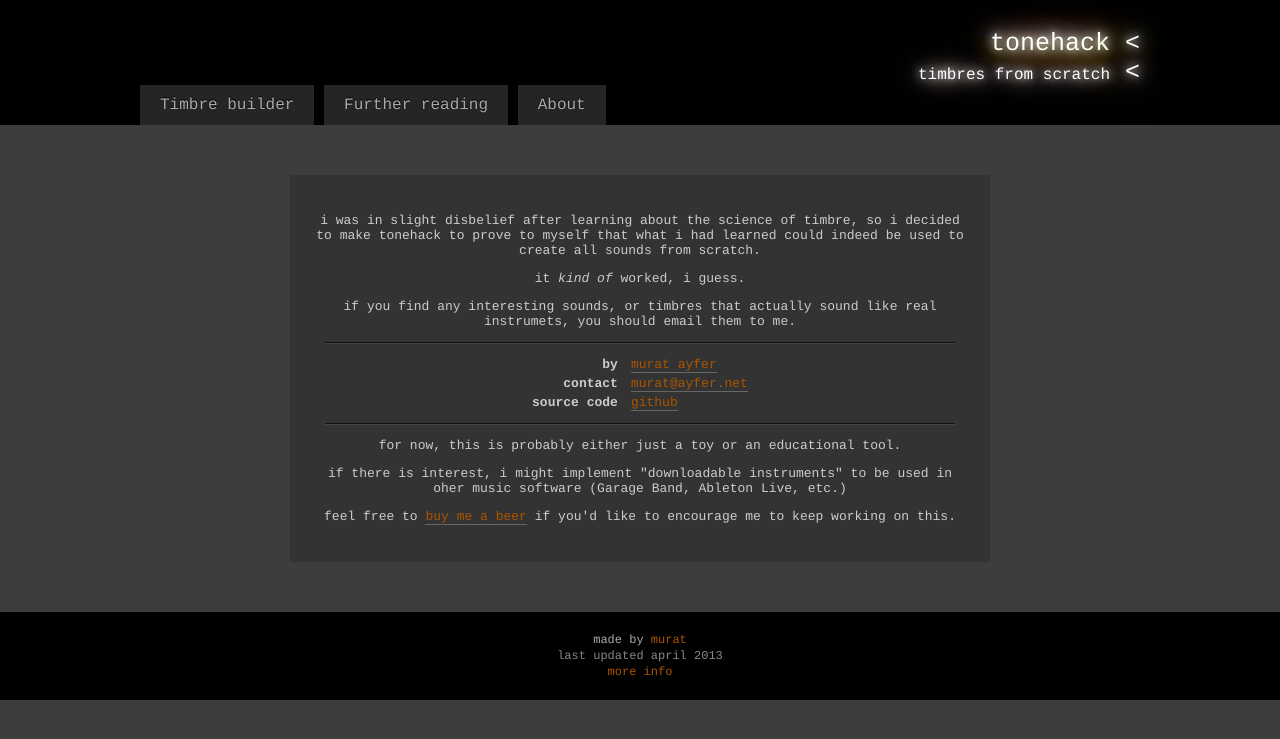
After one commit to mayfer/tonehack, a Django app: template tonehack/templates/about.html in a window 1280 px wide. The commit adds this page. Shown: the top 739 px of the page. Run offline with Django 3.2, Linux system fonts and the light colour scheme; the template is opened without the code that fills it, so the values that code supplies are empty.

```diff
--- a/tonehack/models.py
+++ b/tonehack/models.py
@@ -5,6 +5,7 @@ class Instrument(models.Model):
     id = models.AutoField(primary_key=True)
     waves_json = models.TextField()
     date = models.DateTimeField()
+    owner = models.CharField(max_length=50)
 
     class Meta:
         db_table = 'messages'
--- a/tonehack/static/css/style.css
+++ b/tonehack/static/css/style.css
@@ -38,7 +38,7 @@ canvas { display: block; }
 
 .container { width: 1000px; margin: 0 auto; position: relative; }
 
-a { color: #a50; text-decoration: none; border-bottom: 1px solid #ff8000; }
+a { color: #a50; text-decoration: none; }
 a:hover { color: #b20; }
 #footer a:hover { color: #c90; }
 
@@ -61,11 +61,14 @@ a:hover { color: #b20; }
 
 .adsr-link canvas { position: absolute; top: 0; left: 0; }
 
+.action-buttons { position: absolute; top: 5px; left: 10px; }
 .setting { font-size: 12px; line-height: 16px; padding: 0 3px; }
-.add-tone { position: absolute; top: 10px; left: 10px; background: #ddd; border-radius: 2px; }
-.add-tone:hover { background: #fff; }
+.action-buttons a { background: #ddd; border-radius: 2px; }
+.action-buttons a:hover { background: #fff; }
+.action-buttons a span { display: inline-block; line-height: 10px; width: 10px; background: #fff; border-radius: 5px; color: #777; text-align: center; }
+
 .all-durations { position: absolute; bottom: 10px; left: 10px; }
-.envelope-switcher { position: absolute; bottom: 10px; left: 400px; }
+.envelope-switcher { position: absolute; bottom: 10px; left: 350px; }
 .envelope-switcher a { color: #555; border-bottom: 1px solid #555; border-radius: 1px; background: #ddd; padding: 0 5px; line-height: 16px; }
 .envelope-switcher a:hover { background: #fff; }
 .envelope-switcher a.volume.selected { color: #a50; background: #eee; border: 2px solid #a50; border-right: 1px solid #555; }
@@ -82,22 +85,32 @@ a:hover { color: #b20; }
 .drawing-canvas { position: absolute; top: 0; left: 0; opacity: 0.3; }
 .drawing-canvas.active { z-index: 100; opacity: 1; }
 
-.draw-mode { z-index: 200; position: absolute; top: 30px; left: 50%; width: 300px; margin-left: -150px; border-radius: 5px; line-height: 30px; text-align: center; }
-.draw-mode a { background: #fff; color: #aaa; display: inline-block; width: 150px; border-radius: 5px; border-bottom: 2px solid #aaa; }
-.draw-mode a.volume.selected, .draw-mode a.volume:hover { color: #aa6000; border-bottom: 2px solid #aa6000; }
-.draw-mode a.freq.selected, .draw-mode a.freq:hover { color: #00aa00; border-bottom: 2px solid #00aa00; }
-
 #header h1, #header h2 { padding: 0; font-weight: normal; text-align: center; text-shadow: 0 0 10px #fff, 0 0 20px #fff, 0 0 30px #fff, 0 0 40px #FF8000, 0 0 70px #FF8000, 0 0 80px #FF8000, 0 0 100px #FF8000, 0 0 150px #FF8000; color: #fff; }
 #header h1 { margin: 30px 0 5px 0; font-size: 25px; line-height: 28px; text-align: right; }
 #header h2 { font-size: 16px; line-height: 20px; margin: 0; text-align: right; }
 #header h2 span.lt { font-size: 25px; }
 
-#help { display: none; position: absolute; top: 90px; left: 50%; margin-left: -300px; width: 550px; padding: 20px; background: #ddd; z-index: 500; border-radius: 10px; box-shadow: 0 0 20px 0 #000; border: 5px solid #666; color: #000; padding-top: 60px; }
-#help .title { position: absolute; top: 0; left: 0; width: 100%; background: #999; border-top-right-radius: 5px; border-top-left-radius: 5px; }
-#help .title h3 { margin: 0 10px; line-height: 30px; color: #fff; padding: 10px; }
-#help .close { position: absolute; top: 0; right: 0; line-height: 8px; width: 8px; height: 8px; display: block; padding: 10px; background: #bbb; border: none; border-radius: 5px; color: #333; }
+.popup { display: none; position: absolute; top: 90px; left: 50%; margin-left: -300px; width: 550px; padding: 20px; background: #ddd; z-index: 500; border-radius: 10px; box-shadow: 0 0 20px 0 #000; border: 5px solid #666; color: #000; padding-top: 60px; }
+.popup .title { position: absolute; top: 0; left: 0; width: 100%; background: #999; border-top-right-radius: 5px; border-top-left-radius: 5px; }
+.popup .title h3 { margin: 0 10px; line-height: 30px; color: #fff; padding: 10px; }
+.popup .close { position: absolute; top: 0; right: 0; line-height: 8px; width: 8px; height: 8px; display: block; padding: 10px; background: #bbb; border: none; border-radius: 5px; color: #333; }
+
+#help, #save { top: 200px; }
+
+#save p { font-size: 13px; }
+#save button , #save input { display: inline-block; line-height: 20px; margin: 0; }
+#save input { background: #fff; border: 1px solid #555; }
+#save button { background: #333; color: #aaa; border: 1px solid #555; }
 
 #fec { padding: 20px; background: #333; border: 1px solid #444; border-top: 1px solid #000; border-left: 1px solid #222; border-radius: 3px; margin: 10px 0; color: #ccc; font-size: 13px; }
 #fec li { margin-bottom: 10px; }
 #fec strong { color: #ddd; }
 #fec li span { color: #aaa; font-size: 10px; }
+
+#about .inner { margin: 50px 150px; padding: 25px; background: #333; text-align: center; font-size: 13px; color: #ccc; }
+#about a { border-bottom: 1px solid #666; }
+#about table { text-align: left; margin: 0 auto; }
+#about table th { text-align: right; padding-right: 10px; }
+.hr { border-top: 1px solid #111; border-bottom: 1px solid #444; margin: 10px; }
+
+input, button { font-family: monospace; margin: 0; padding: 0 5px; }
--- a/tonehack/static/js/ui.js
+++ b/tonehack/static/js/ui.js
@@ -69,6 +69,7 @@ function waveCanvas(jq_elem, freqs) {
 
         var superposed_row = $('<div>').addClass('row superposed').appendTo(this.wave_rows);
         var superposed_controls = $('<div>').addClass('wave-controls').appendTo(superposed_row);
+        var action_buttons = $('<div>').addClass('action-buttons').appendTo(superposed_controls);
 
         var spacer = $('<div>').addClass('spacer').appendTo(superposed_row);
 
@@ -116,10 +117,26 @@ function waveCanvas(jq_elem, freqs) {
                 that.saveWaves();
             }
         });
-       var add_tone = $('<a>').addClass('add-tone setting')
+
+        var save_tone = $('<a>').addClass('save-tone setting')
             .attr('href', '#')
-            .html('Add a tone [+]')
-            .appendTo(superposed_controls)
+            .html('<span>¬</span> Share current instrument')
+            .appendTo(action_buttons)
+            .on('click', function(e){
+                e.preventDefault();
+                $('#save').show();
+                $('#save').find('input').focus();
+                $('#save .close').one('click', function(e){
+                    e.preventDefault();
+                    $('#save').hide();
+                });
+            }
+        );
+        $('<br>').appendTo(action_buttons)
+        var add_tone = $('<a>').addClass('add-tone setting')
+            .attr('href', '#')
+            .html('<span>+</span> Add a tone')
+            .appendTo(action_buttons)
             .on('click', function(e){
                 e.preventDefault();
                 var wave;
@@ -145,7 +162,8 @@ function waveCanvas(jq_elem, freqs) {
                 wave_row.find('.frequency').focus();
                 that.resetWavesCanvas();
                 that.saveWaves();
-            });
+            }
+        );
 
         this.wave_rows.bind('mouseup', function(e) {
             that.saveWaves();
@@ -226,7 +244,7 @@ function waveCanvas(jq_elem, freqs) {
         var string_canvas = new stringSubCanvas(this.waves_canvas, wave, base_freq, this.wave_height, this.spacer);
         string_canvas.setProgressElem(progress_elem);
 
-        $('<a>').html('reset').appendTo(controls).addClass('reset').on('click', function(e){
+        $('<a>').attr('href', '#').html('reset').appendTo(controls).addClass('reset').on('click', function(e){
             if(that.drawing_mode == 'volume') {
                 for(var i = 0; i < wave.volume_envelope.length; i++) {
                     wave.volume_envelope[i] = 0.5;
@@ -445,7 +463,7 @@ function waveCanvas(jq_elem, freqs) {
         controls.append(
             $('<a>').addClass('show-presets').html("<span>▼</span> Presets").attr('href', '#').on('click', function(e){
                 e.preventDefault();
-                $('#presets').css('top', $(this).position().top + $(this).height() + 'px');
+                $('#presets').css('top', $(this).offset().top + $(this).height() + 'px');
                 $('#presets').toggle();
             })
         );
--- /dev/null
+++ b/tonehack/templates/about.html
@@ -0,0 +1,43 @@
+{% extends 'base.html' %}
+{% block head %}
+{% endblock %}
+{% block content %}
+            <div id='about'>
+                <div class='inner'>
+                    <p>i was in slight disbelief after learning about the science of timbre, so i decided to make tonehack to prove to myself that what i had learned could indeed be used to create all sounds from scratch.</p>
+                    <p>it <em>kind of</em> worked, i guess.</p>
+                    <p>if you find any interesting sounds, or timbres that actually sound like real instrumets, you should email them to me.</p>
+                    <div class='hr'></div>
+                    <table>
+                        <tr>
+                            <th>
+                                by
+                            </th>
+                            <td>
+                                <a href='http://muratayfer.com'>murat ayfer</a>
+                            </td>
+                        </tr>
+                        <tr>
+                            <th>
+                                contact
+                            </th>
+                            <td>
+                                <a href='mailto:murat@ayfer.net'>murat@ayfer.net</a>
+                            </td>
+                        </tr>
+                        <tr>
+                            <th>
+                                source code
+                            </th>
+                            <td>
+                                <a href='http://github.com/mayfer/tonehack'>github</a>
+                            </td>
+                        </tr>
+                    </table>
+                    <div class='hr'></div>
+                    <p>for now, this is probably either just a toy or an educational tool.</p>
+                    <p>if there is interest, i might implement "downloadable instruments" to be used in oher music software (Garage Band, Ableton Live, etc.)</p>
+                    <p>feel free to <a href='https://www.paypal.com/ca/cgi-bin/webscr?cmd=_flow&SESSION=eIkRcvANdL1f7XE7atIdOyTYD9n5elgAhNHLW3QVwzEuGYB9jpeBM5K1Ajy&dispatch=5885d80a13c0db1f8e263663d3faee8d5348ead9d61c709ee8c979deef3ea735'>buy me a beer</a> if you'd like to encourage me to keep working on this.</p>
+                </div>
+            </div>
+{% endblock %}
--- a/tonehack/templates/base.html
+++ b/tonehack/templates/base.html
@@ -33,6 +33,7 @@
                     {% with urlname=request.path|urlname %}
                     <a href='{% url index %}' {% if urlname = 'index'  %} class='selected' {% endif %}>Timbre builder</a>
                     <a href='{% url article %}' {% if urlname = 'article'  %} class='selected' {% endif %}>Further reading</a>
+                    <a href='{% url about %}' {% if urlname = 'about'  %} class='selected' {% endif %}>About</a>
                     {% endwith  %}
                 </div>
             </div>
@@ -45,10 +46,11 @@
                 <div class='column'>
                     made by <a href='http://muratayfer.com'>murat</a><br />
                     <span style='opacity: 0.8'>last updated april 2013</span><br />
-                    <a href=''>more info</a>
+                    <a href='{% url about %}'>more info</a>
                 </div>
             </div>
         </div>
+        {% block popups %}{% endblock %}
         <script type="text/javascript">
 
             var _gaq = _gaq || [];
--- a/tonehack/urls.py
+++ b/tonehack/urls.py
@@ -8,4 +8,5 @@ urlpatterns = patterns('tonehack.views',
 
     url(r'^save/?$', 'save', name='save'),
     url(r'^article/?$', 'article', name='article'),
+    url(r'^about/?$', 'about', name='about'),
 )
```
Also changed, not shown: tonehack/templates/article.html (+5 -3 lines), tonehack/templates/index.html (+26 -10 lines), tonehack/views.py (+19 -0 lines).
